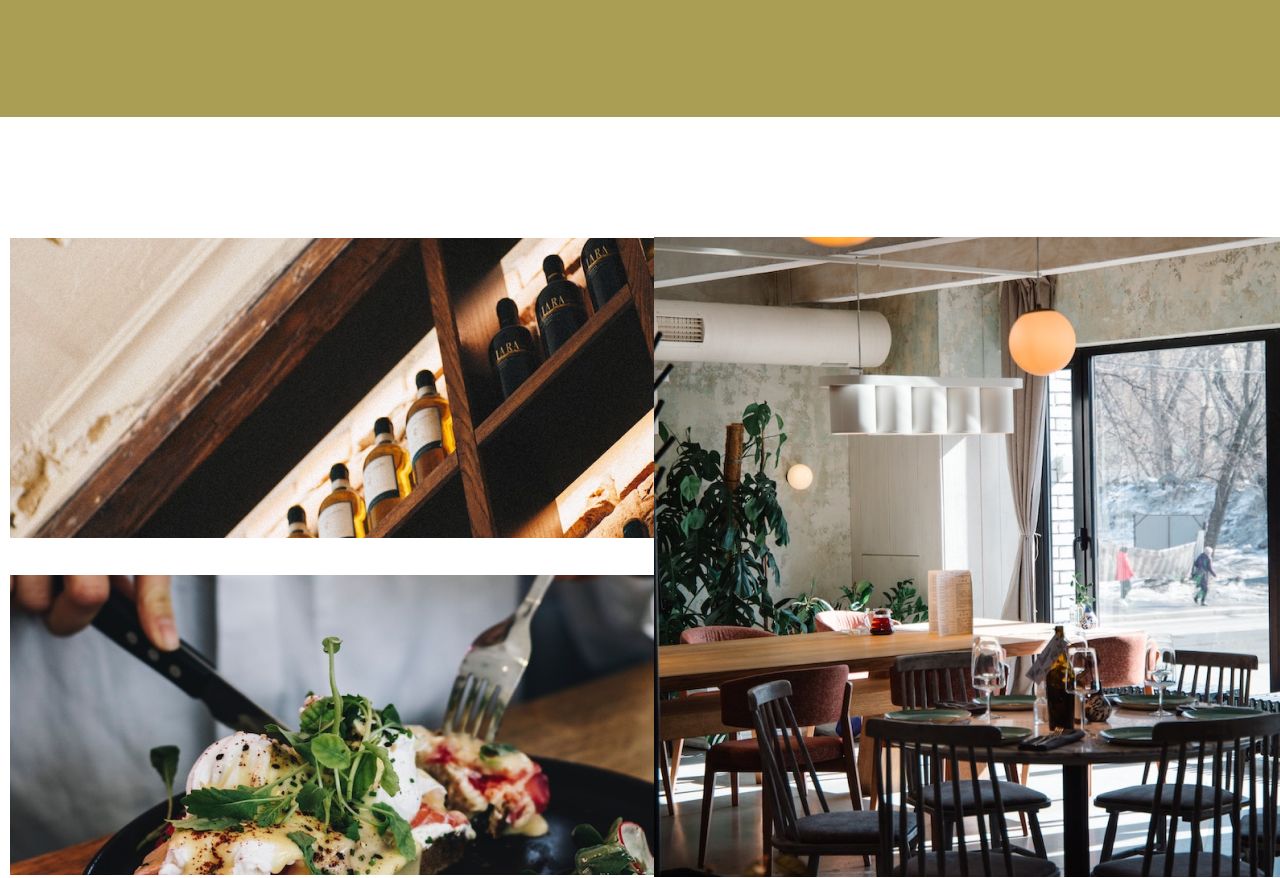
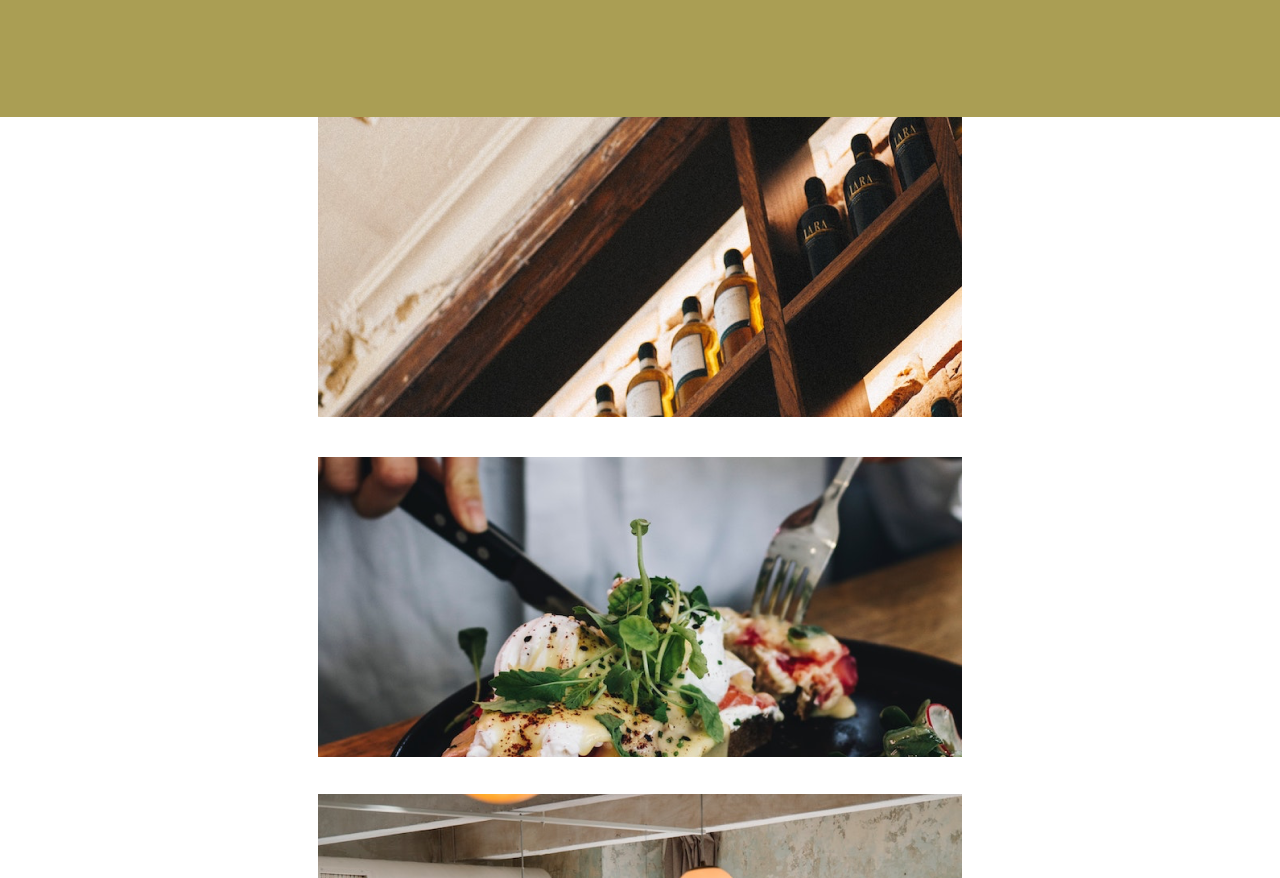
Before and after one commit to andriiafanasiev/LatteCafe, a plain HTML site: page index.html in a window 1280 px wide. Shown: the part 3081-3959 px from the top of the page. Drawn offline with Linux system fonts and the light colour scheme; a web font is replaced by a local one.

Commit message:
add more adaptiv

```diff
--- a/css/styles.css
+++ b/css/styles.css
@@ -150,17 +150,18 @@ h5{
 
 .gallery__container{
     display: flex;
-    justify-content: space-between;
+    flex-wrap: nowrap;
+    justify-content: center;
     align-items: center;
     max-width: 1340px;
+    justify-content: space-between;
     margin: 0 auto;
     padding: 120px 10px ;
 }
 .gallery__container div:first-of-type{
     display: flex;
     flex-direction: column;
-    gap: 37px ;
-
+    gap: 40px;
 }
 
 
@@ -175,6 +176,7 @@ h5{
 }
 #menu__toggle {
     opacity: 0;
+
   }
 
   #menu__toggle:checked ~ .menu__btn > span {
@@ -272,6 +274,14 @@ h5{
     background-color: #d2748794;
   }
 /**/
+@media screen and (max-width: 1298px) {
+    .gallery__container{
+        flex-wrap: wrap;
+        justify-content: center;
+        gap: 37px;
+        padding: 0px;
+    }
+}
 
 @media screen and (max-width: 768px) {
     .hamburger-menu{
```
Also changed, not shown: index.html (+2 -2 lines).
